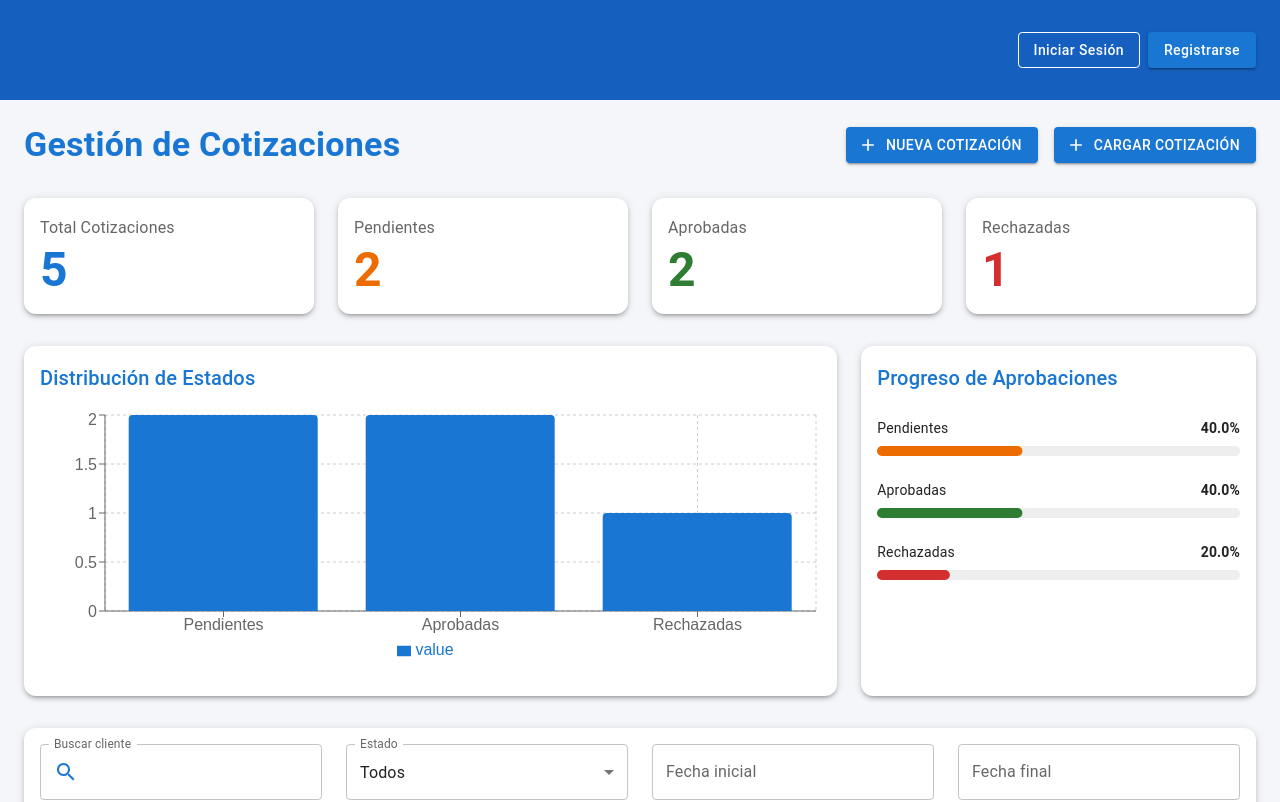
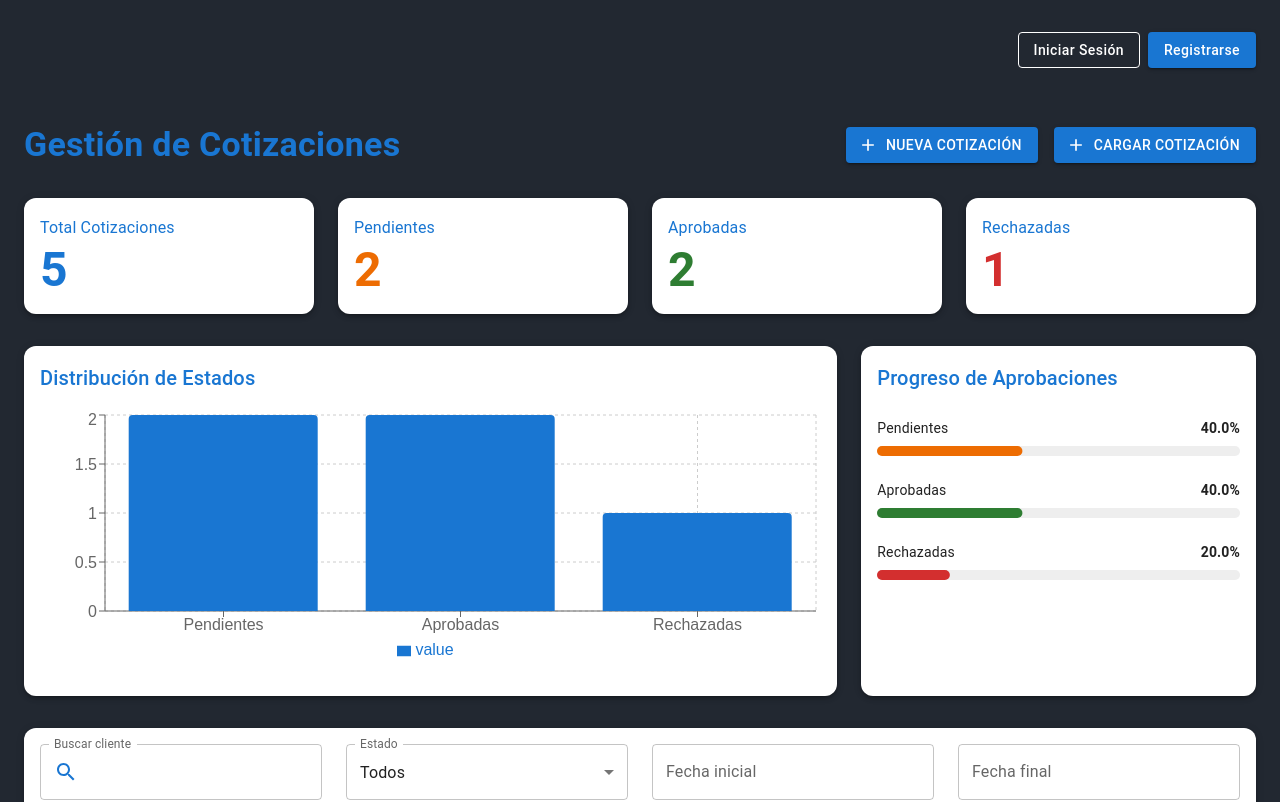
Before and after one commit to AntilhueTeam/frontend_general, a Next.js app: page /dashboard in a window 1280 px wide. Shown: the top 802 px of the page. Built offline with nearby package versions, Linux system fonts and the light colour scheme; grey boxes are pictures that could not be loaded.

Commit message:
cambios en la visual colores

```diff
--- a/src/app/dashboard/page.tsx
+++ b/src/app/dashboard/page.tsx
@@ -123,7 +123,7 @@ const DashboardCotizaciones = () => {
 
   return (
     <LocalizationProvider dateAdapter={AdapterDateFns} adapterLocale={es}>
-      <Box sx={{ p: 3, backgroundColor: '#f5f6fa', minHeight: '100vh' }}>
+      <Box sx={{ p: 3, backgroundColor: 'var(--color-bg-primary)', minHeight: '100vh' }}>
         {/* Header */}
         <Box sx={{
           display: 'flex',
@@ -184,10 +184,11 @@ const DashboardCotizaciones = () => {
                 p: 2,
                 borderRadius: 3,
                 boxShadow: 3,
+                bgcolor: 'white', //'var(--color-bg-secondary)',
                 transition: 'transform 0.3s',
                 '&:hover': { transform: 'translateY(-5px)' }
               }}>
-                <Typography variant="subtitle1" color="text.secondary">{metric.label}</Typography>
+                <Typography variant="subtitle1" color="primary">{metric.label}</Typography>
                 <Typography variant="h3" color={`${metric.color}.main`} fontWeight="bold">
                   {metric.value}
                 </Typography>
--- a/src/app/globals.css
+++ b/src/app/globals.css
@@ -1,15 +1,11 @@
 :root {
   /* Backgrounds */
-  --color-bg-primary: #fbfbef; /* fondo general claro */
-  --color-bg-secondary: #f1f9f0; /* secciones alternas */
-  --color-bg-muted: #f9f9dc;
-  --color-bg-accent: #2d3940; /* para dark sections o headers */
+  --color-bg-primary: #222831; /* fondo general claro */
+  --color-bg-secondary: #0a2647; /* secciones alternas */
 
   /* Texto */
-  --color-text-primary: #2d3940; /* texto principal */
-  --color-text-secondary: #595a5a; /* texto secundario */
-  --color-text-muted: #6d6e6e; /* textos suaves */
-  --color-text-invert: #ffffff;
+  --color-text-primary: #fffff0; /* texto principal */
+  --color-text-secondary: #1363df; /* texto secundario */
 
   /* Primarios y acentos */
   --color-primary: #2ea3f2; /* azul vibrante */
--- a/src/app/page.tsx
+++ b/src/app/page.tsx
@@ -10,7 +10,7 @@ export default function HomePresentation() {
   return (
     <Box
       sx={{
-        background: 'linear-gradient(180deg, #0a1929 0%, #1a1a1a 100%)',
+        background: 'linear-gradient(180deg, #0a1929 0%, var(--color-bg-secondary) 100%)',
         color: '#fff',
         minHeight: '100vh',
         px: { xs: 2, md: 4 },
--- a/src/components/navbar/navbar_interna.tsx
+++ b/src/components/navbar/navbar_interna.tsx
@@ -64,7 +64,7 @@ const Navbar = () => {
   const [notifications] = useState(3);
 
   return (
-    <AppBar position="static" sx={{ bgcolor: '#155FBF' }}>
+    <AppBar position="static" sx={{ bgcolor: 'var(--color-bg-primary)' }}>
       <Toolbar sx={{ justifyContent: 'space-between' }}>
         {/* Logo */}
         <Link href="/dashboard" passHref legacyBehavior>
```
Also changed, not shown: src/app/cotizacion/crear/page.tsx (line endings or trailing spaces).
